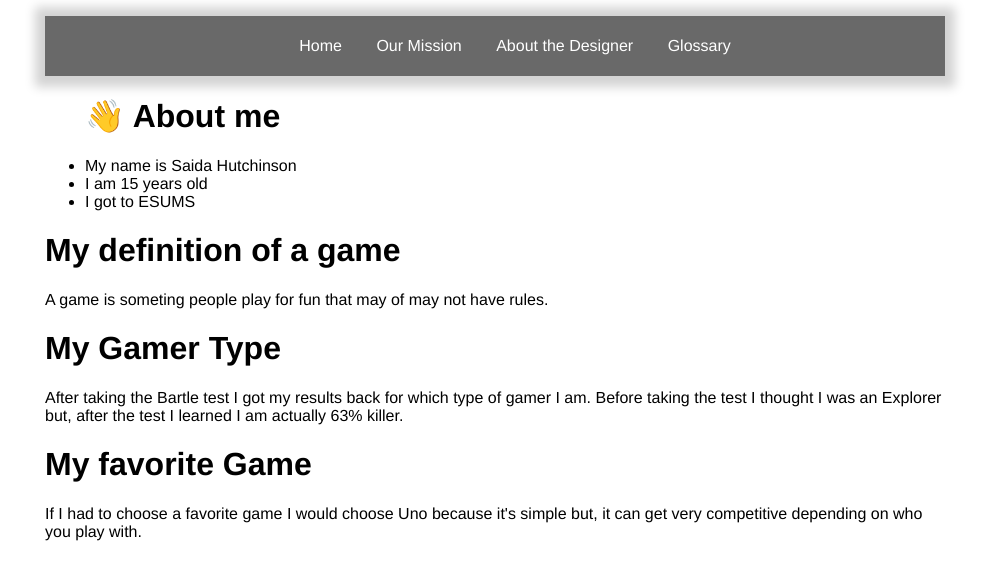
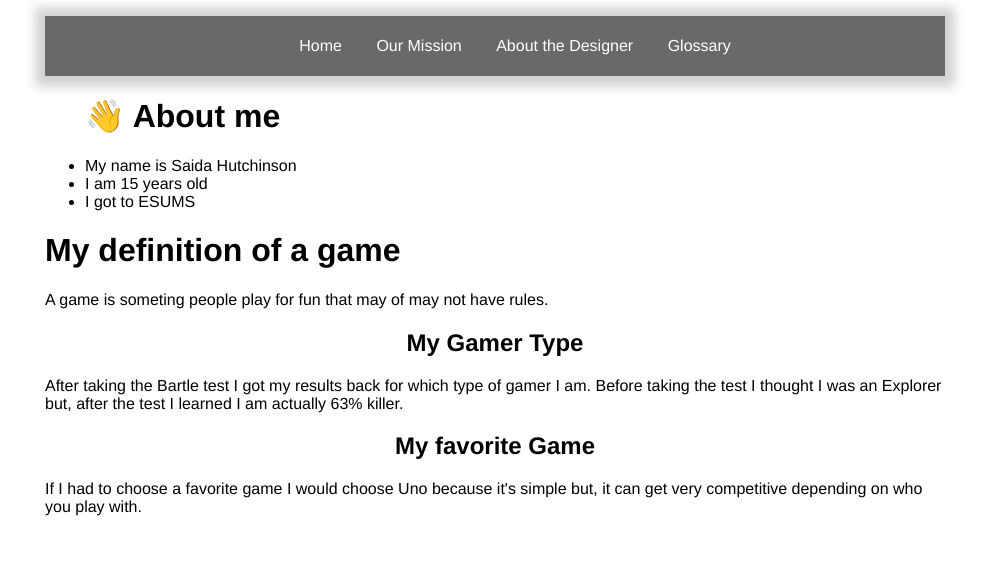
Before and after one commit to Saidahutch/game, a plain HTML site: page about.html in a window 1280 px wide. Shown: the whole page, without its empty margins (145-1134 px from the left). Drawn offline with Linux system fonts and the light colour scheme.

Commit message:
Update about.html

```diff
--- a/about.html
+++ b/about.html
@@ -36,12 +36,12 @@
        <p>
         A game is someting people play for fun that may of may not have rules.
         </p>
-        <h1>My Gamer Type</h1>
+        <h2>My Gamer Type</h2>
         <p>
          After taking the Bartle test I got my results back for which type of gamer I am. Before taking the test I thought I was an Explorer but, after the test I learned
           I am actually 63% killer.
         </p>
-        <h1> My favorite Game</h1>
+        <h2> My favorite Game</h2>
         <p>
          If I had to choose a favorite game I would choose Uno because it's simple but, it can get very competitive depending on who you play with.
         </p>
```
